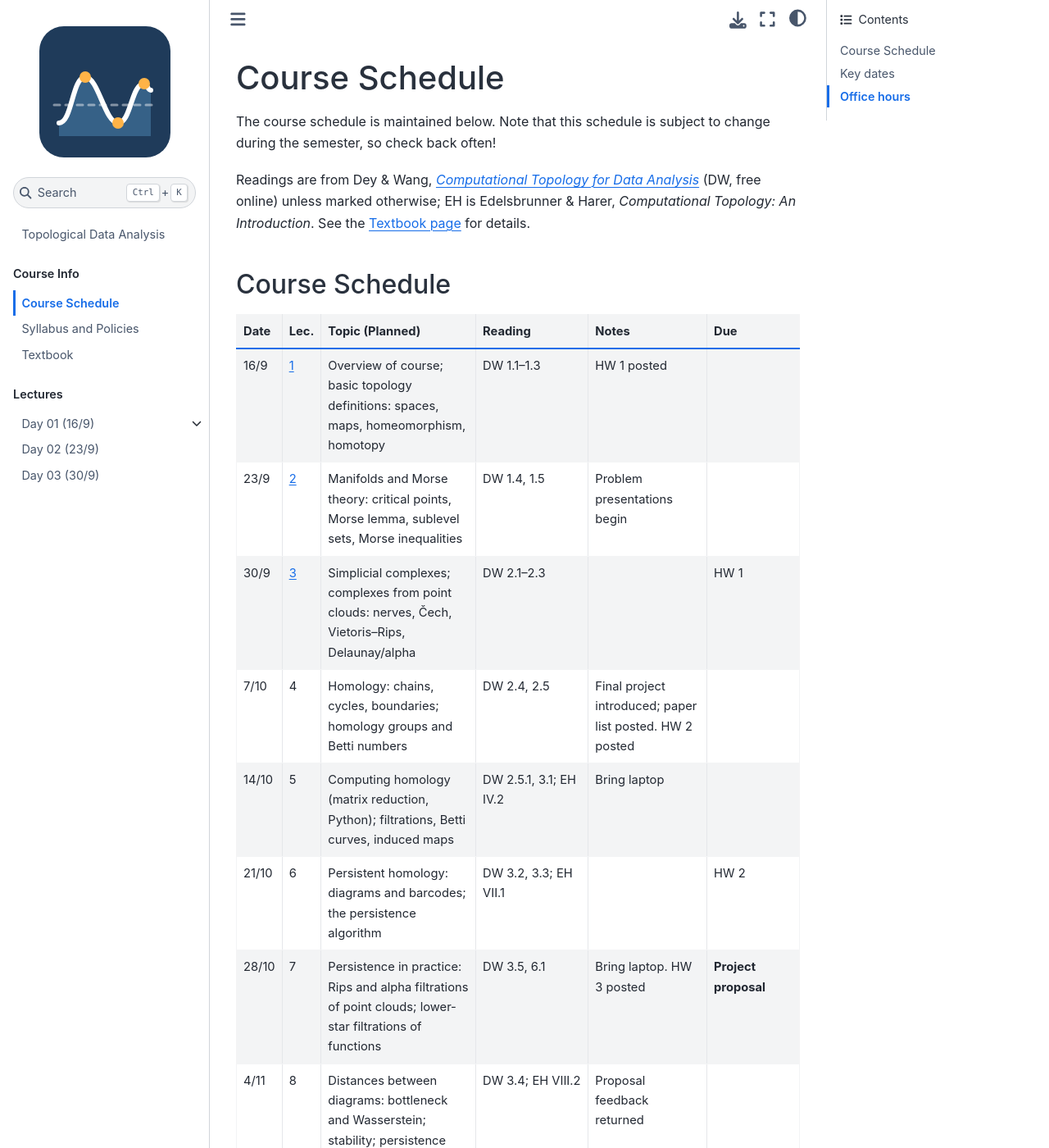
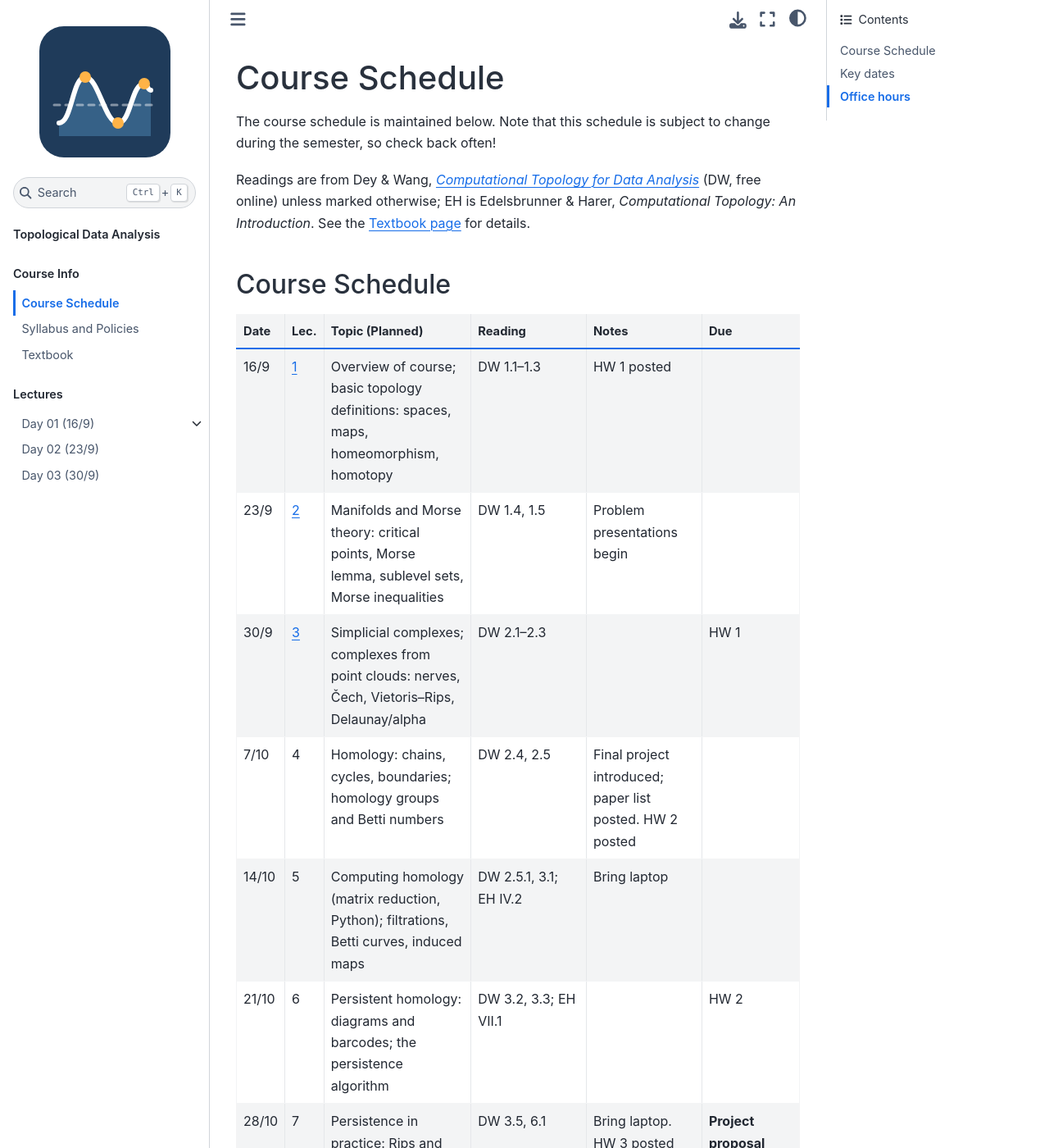
Before and after one commit to elenawang93/TDA, a Jupyter Book: the page built from Course_Info/Schedule.md, in a window 1280 px wide and 1400 px high. Shown: the whole window at 82% size. Built offline with Jupyter Book 1.0.4 settings and Sphinx 7.4.7 and the Sphinx Book theme 1.1.4, drawn with Linux system fonts in a browser that asks for light colours; pages that are not in the unit, such as notebooks, are missing from menus.

Commit message:
let's see if it works

```diff
--- a/_static/custom.css
+++ b/_static/custom.css
@@ -1,3 +1,5 @@
+
+Custom · CSS
 /* Any .css file in _static/ is loaded automatically by Jupyter Book.
    Add small tweaks here rather than editing the theme. */
 
@@ -5,3 +7,29 @@
 table.table td, table.table th {
   font-size: 0.92rem;
 }
+
+/* Make the "Homepage" link at the top of the sidebar look like the section headings
+   (Course Info, Lectures): same weight and colour, flush left instead of indented. */
+nav.bd-links .bd-sidenav__home-link li > a {
+  font-weight: var(--pst-sidebar-header-font-weight);
+  color: var(--pst-color-text-base);
+  padding-left: 0;
+}
+
+/* Phone sidebars (the slide-in panels). The browser's default <dialog> styles set margin:auto
+   with both top and bottom pinned, so the theme's 100vh-tall panel gets centred vertically.
+   On iPhones 100vh is taller than the visible screen, which pushes the top of the panel (and
+   its "Contents" heading) off screen. Pin the panel to the top and size it to the visible
+   viewport instead. */
+@media (max-width: 1199.98px) {
+  dialog#pst-primary-sidebar-modal[open],
+  dialog#pst-secondary-sidebar-modal[open] {
+    margin: 0;
+    top: 0;
+    bottom: auto;
+    height: 100vh;      /* fallback for old browsers */
+    height: 100dvh;
+    max-height: 100vh;
+    max-height: 100dvh;
+  }
+}
```
